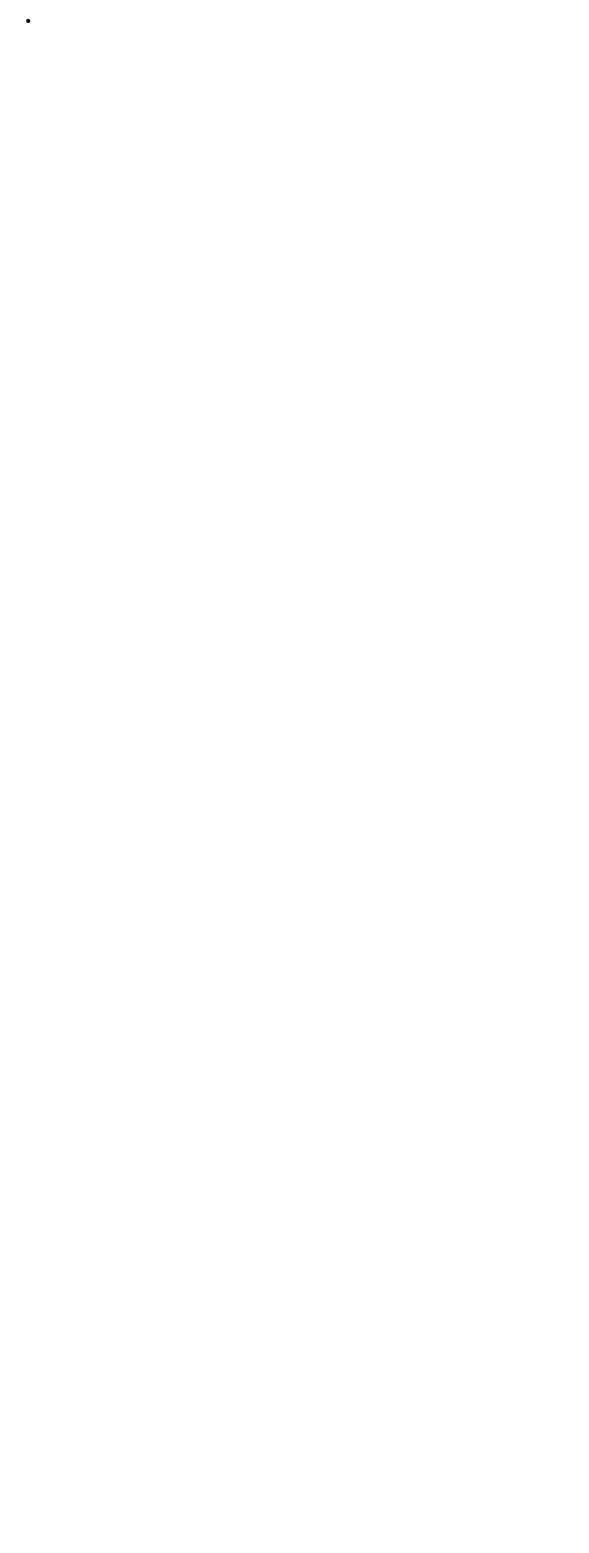
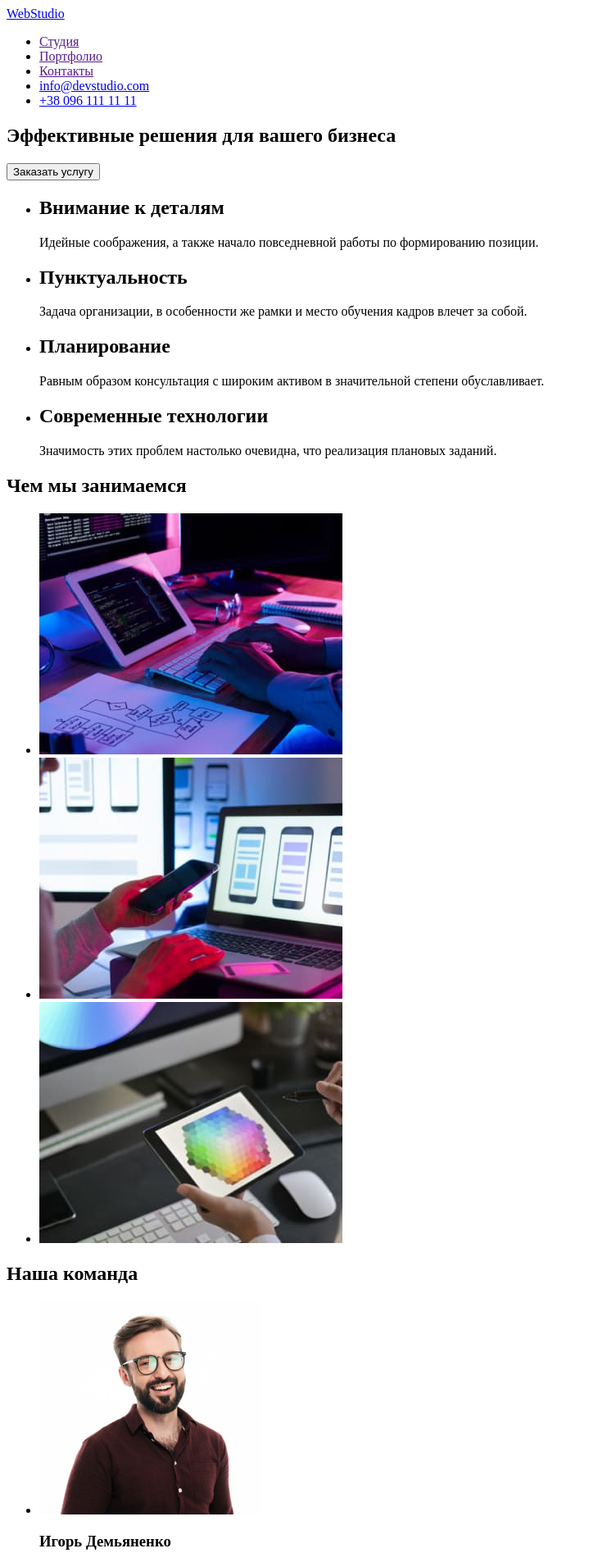
Before and after one commit to Bogdan0109/goit-markup-hw-01, a plain HTML site: page index.html in a window 1280 px wide. Shown: the top 1894 px of the page at 82% size, without its empty margins (0-719 px from the left). Before the commit the page ends 800 px from the top, so only its background shows below. Drawn offline with Linux system fonts and the light colour scheme.

Commit message:
Модуль 1. Основы HTML.

```diff
--- a/css/styles.css
+++ /dev/null
@@ -1,4 +0,0 @@
-body {
-    background-color: #fff;
-    color: #2a2a2a;
-}
--- a/index.html
+++ b/index.html
@@ -1,20 +1,104 @@
 <!DOCTYPE html>
 <html lang="ru">
-<head>
-    <meta charset="UTF-8">
-    <meta http-equiv="X-UA-Compatible" content="IE=edge">
-    <meta name="viewport" content="width=device-width, initial-scale=1.0">
-    <title>Barbershop</title>
-</head>
-<body>
+  <head>
+    <meta charset="UTF-8" />
+    <meta http-equiv="X-UA-Compatible" content="IE=edge" />
+    <meta name="viewport" content="width=device-width, initial-scale=1.0" />
+    <title>Document</title>
+  </head>
+  <body>
     <header>
+      <a href="./index.html">WebStudio</a>
+      <nav>
         <ul>
-            <li><a href="bsdjhfhbv"></a></lm>
-            <lm><a href="sdfjksdf"></a></lm>
-            <lm><a href="sdfjksd"></a></lm>
-            <lm><a href="sjdfgjk"></a></lm>
-            <lm><a href="sdfgjhk"></a></lm>
+          <li><a href="">Студия</a></li>
+          <li><a href="">Портфолио</a></li>
+          <li><a href="">Контакты</a></li>
+          <li><a href="mailto:info@devstudio.com">info@devstudio.com</a></li>
+          <li><a href="tel:+380961111111">+38 096 111 11 11</a></li>
         </ul>
+      </nav>
     </header>
-</body>
+    <main>
+      <section>
+        <h1>Эффективные решения для вашего бизнеса</h1>
+        <button type="button">Заказать услугу</button>
+      </section>
+      <section>
+        <ul>
+          <li>
+            <h2>Внимание к деталям</h2>
+            <p>Идейные соображения, а также начало повседневной работы по формированию позиции.</p>
+          </li>
+          <li>
+            <h2>Пунктуальность</h2>
+            <p>
+              Задача организации, в особенности же рамки и место обучения кадров влечет за собой.
+            </p>
+          </li>
+          <li>
+            <h2>Планирование</h2>
+            <p>
+              Равным образом консультация с широким активом в значительной степени обуславливает.
+            </p>
+          </li>
+          <li>
+            <h2>Современные технологии</h2>
+            <p>Значимость этих проблем настолько очевидна, что реализация плановых заданий.</p>
+          </li>
+        </ul>
+      </section>
+      <section>
+        <h2>Чем мы занимаемся</h2>
+        <ul>
+          <li>
+            <img src="./images/img1.jpg" alt="Програмирование" width="370" />
+          </li>
+          <li>
+            <img src="./images/img2.jpg" alt="Мобильный сайт" width="370" />
+          </li>
+          <li>
+            <img src="./images/img3.jpg" alt="Палитра цветов" width="370" />
+          </li>
+        </ul>
+      </section>
+      <section>
+        <h2>Наша команда</h2>
+        <ul>
+          <li>
+            <img src="./images/img4.jpg" alt="Член команды" width="270" />
+            <h3>Игорь Демьяненко</h3>
+            <p>Product Designer</p>
+          </li>
+          <li>
+            <img src="./images/img5.jpg" alt="Член команды" width="270" />
+            <h3>Ольга Репина</h3>
+            <p>Frontend Developer</p>
+          </li>
+          <li>
+            <img src="./images/img6.jpg" alt="Член команды" width="270" />
+            <h3>Николай Тарасов</h3>
+            <p>Marketing</p>
+          </li>
+          <li>
+            <img src="./images/img7.jpg" alt="Член команды" width="270" />
+            <h3>Михаил Ермаков</h3>
+            <p>UI Designer</p>
+          </li>
+        </ul>
+      </section>
+    </main>
+    <footer>
+      <h2>WebStudio</h2>
+      <ul>
+        <li>
+          <a href="https://goo.gl/maps/kYSissehmQPuU9YA6">г. Киев, пр-т Леси Украинки, 26</a>
+        </li>
+        <li>
+          <a href="mailto:info@example.com">info@example.com</a>
+        </li>
+        <li><a href="+380991111111">+38 099 111 11 11</a></li>
+      </ul>
+    </footer>
+  </body>
 </html>
```
Also changed, not shown: .prettierrc.json (added), images/img1.jpg (added), images/img2.jpg (added), images/img3.jpg (added), images/img4.jpg (added), images/img5.jpg (added), images/img6.jpg (added), images/img7.jpg (added).
